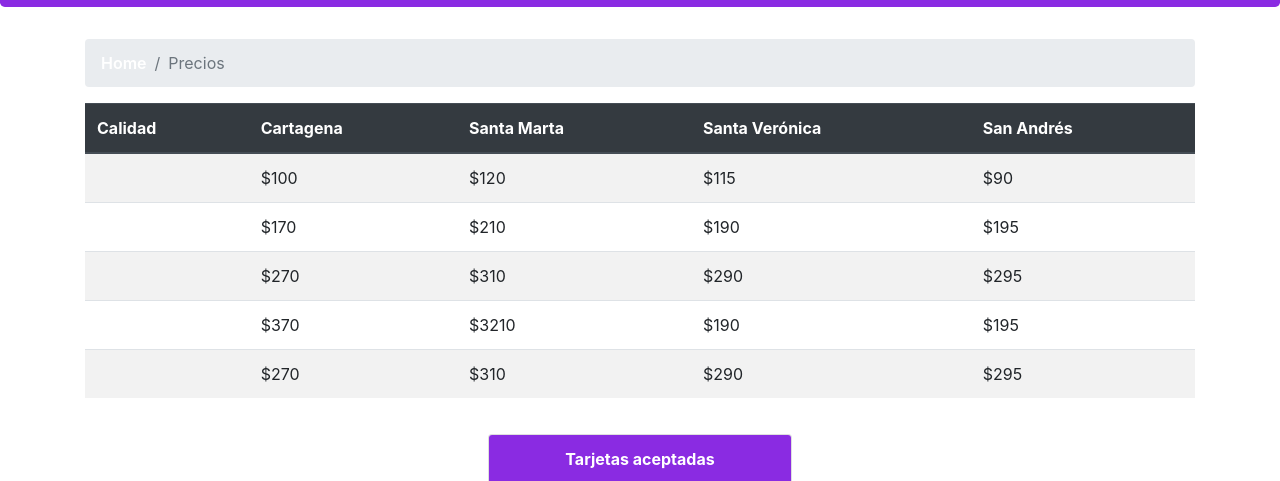
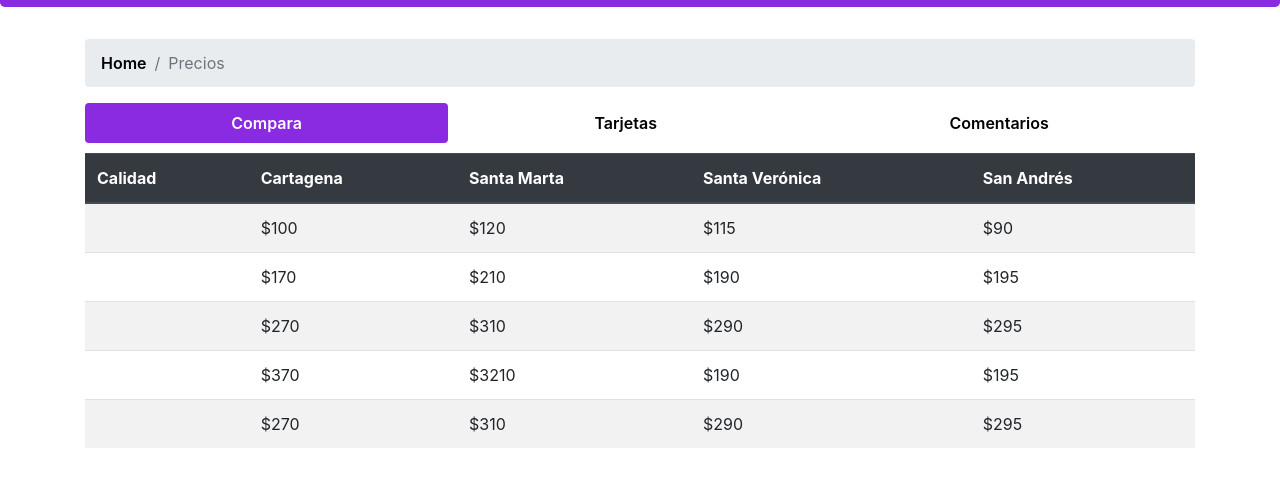
Before and after one commit to JorgeMarin21/Hoteles-Cartagena-Bootstrap, a website: page precios.html in a window 1280 px wide. Shown: the part 309-790 px from the top of the page. Drawn offline with nearby package versions, Linux system fonts and the light colour scheme; a web font is replaced by a local one.

Commit message:
Añadidas las nav-tabs en preciosPage

```diff
--- a/css/styles.css
+++ b/css/styles.css
@@ -50,5 +50,15 @@ img {
     height: 200px;
     padding-bottom: 10px;
     padding-top: 10px;
+}
+li a {
+    color: black;
+}
 
+.nav-pills > li > a.active {
+    background-color: blueviolet!important;
 }
+
+.tab-content {
+    padding-top: 10px;
+}
--- a/precios.html
+++ b/precios.html
@@ -49,6 +49,22 @@
                 <li class="breadcrumb-item active" aria-current="page">Precios</li>
             </ol>
         </nav>
+        <ul class="nav nav-pills blueviolet nav-fill" id="myTab" role="tablist">
+            <li class="nav-item">
+                <a href="#compara" class="nav-link active" id="compara-tab" data-toggle="tab" role="tab"
+                    aria-controls="compara" aria-selected="true">Compara</a>
+            </li>
+            <li class="nav-item">
+                <a href="#tarjetas" class="nav-link" id="tarjetas-tab" data-toggle="tab" role="tab"
+                    aria-controls="tarjetas" aria-selected="false">Tarjetas</a>
+            </li>
+            <li class="nav-item">
+                <a href="#comentarios" class="nav-link" id="comentarios-tab" data-toggle="tab" role="tab"
+                    aria-controls="comentarios" aria-selected="false">Comentarios</a>
+            </li>
+        </ul>
+        <div class="tab-content" id="myTabContent">
+            <div class="tab-pane fade show active" id="compara" role="tabpanel" aria-labelledby="compara-tab">
                 <div class="table-responsive">
                     <table class="table table-striped">
                         <thead class="thead-dark">
@@ -106,9 +122,11 @@
                     </table>
                 </div>
             </div>
+            <div class="tab-pane fade" id="tarjetas" role="tabpanel" aria-labelledby="tarjetas-tab">
                 <div class="d-flex justify-content-center " style="margin-top: 20px;">
                     <div class="card" style="width: 19rem;">
-            <div class="card-header" style="background-color: blueviolet; color: white;  text-align: center; font-weight: bold;">
+                        <div class="card-header"
+                            style="background-color: blueviolet; color: white;  text-align: center; font-weight: bold;">
                             Tarjetas aceptadas
                         </div>
                         <ul class="list-group list-group-flush">
@@ -116,6 +134,11 @@
                             <li class="list-group-item"><span class="oi oi-credit-card"></span> Tarjeta VIP</li>
                             <li class="list-group-item"><span class="oi oi-credit-card"></span> Tarjeta Black</li>
                         </ul>
+                    </div>
+                </div>
+            </div>
+            <div class="tab-pane fade" id="comentarios" role="tabpanel" aria-labelledby="comentarios-tab">
+                Comentarios
             </div>
         </div>
         <footer>
```
Lines whose indentation alone changed are shown as unchanged.
